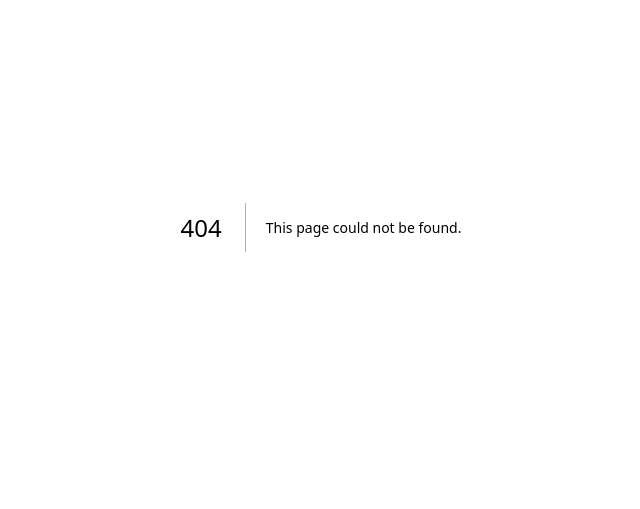
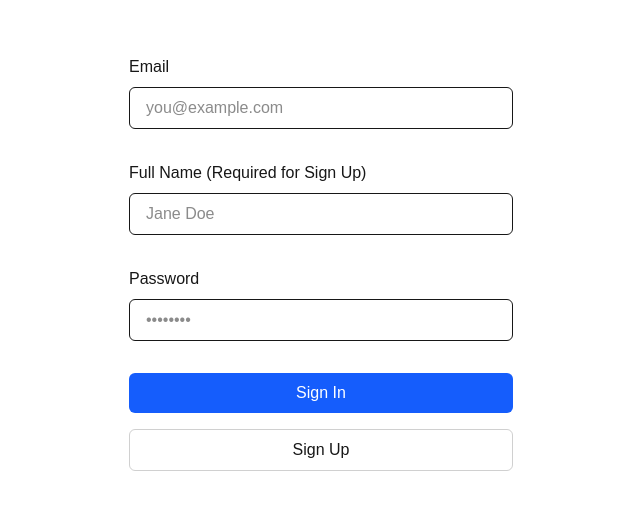
Before and after one commit to xy-real02/skill-swap, a Next.js app: page /login in a window 1280 px wide. Before the commit this address had no page. Shown: the part 173-682 px from the top of the page, without its empty margins (319-959 px from the left). Built offline with nearby package versions, Linux system fonts and the light colour scheme.

Commit message:
feat: add initial auth files

```diff
--- /dev/null
+++ b/src/app/(auth)/login/actions.ts
@@ -0,0 +1,47 @@
+// src/app/login/actions.ts
+'use server'
+
+import { revalidatePath } from 'next/cache'
+import { redirect } from 'next/navigation'
+import { createClient } from '@/lib/supabase/server'
+
+export async function login(formData: FormData) {
+  // Add 'await' here
+  const supabase = await createClient()
+  const data = {
+    email: formData.get('email') as string,
+    password: formData.get('password') as string,
+  }
+
+  const { error } = await supabase.auth.signInWithPassword(data)
+
+  if (error) {
+    redirect('/login?message=Could not authenticate user')
+  }
+
+  revalidatePath('/', 'layout')
+  redirect('/dashboard')
+}
+
+export async function signup(formData: FormData) {
+  // Add 'await' here
+  const supabase = await createClient()
+  const data = {
+    email: formData.get('email') as string,
+    password: formData.get('password') as string,
+    options: {
+      data: {
+        full_name: formData.get('full_name') as string,
+      }
+    }
+  }
+
+  const { error } = await supabase.auth.signUp(data)
+
+  if (error) {
+    redirect('/login?message=Could not sign up user')
+  }
+
+  revalidatePath('/', 'layout')
+  redirect('/dashboard')
+}
--- /dev/null
+++ b/src/app/(auth)/login/page.tsx
@@ -0,0 +1,63 @@
+// src/app/login/page.tsx
+import { login, signup } from './actions'
+
+export default function LoginPage({
+  searchParams,
+}: {
+  searchParams: { message: string }
+}) {
+  return (
+    <div className="flex-1 flex flex-col w-full px-8 sm:max-w-md justify-center gap-2 mx-auto mt-20">
+      <form className="animate-in flex-1 flex flex-col w-full justify-center gap-2 text-foreground">
+        <label className="text-md" htmlFor="email">
+          Email
+        </label>
+        <input
+          className="rounded-md px-4 py-2 bg-inherit border mb-6"
+          name="email"
+          placeholder="you@example.com"
+          required
+        />
+
+        <label className="text-md" htmlFor="full_name">
+          Full Name (Required for Sign Up)
+        </label>
+        <input
+          className="rounded-md px-4 py-2 bg-inherit border mb-6"
+          name="full_name"
+          placeholder="Jane Doe"
+        />
+
+        <label className="text-md" htmlFor="password">
+          Password
+        </label>
+        <input
+          className="rounded-md px-4 py-2 bg-inherit border mb-6"
+          type="password"
+          name="password"
+          placeholder="••••••••"
+          required
+        />
+
+        <button
+          formAction={login}
+          className="bg-blue-600 text-white rounded-md px-4 py-2 mb-2 hover:bg-blue-700 transition"
+        >
+          Sign In
+        </button>
+        <button
+          formAction={signup}
+          className="border border-foreground/20 rounded-md px-4 py-2 mb-2 hover:bg-slate-100 transition"
+        >
+          Sign Up
+        </button>
+
+        {searchParams?.message && (
+          <p className="mt-4 p-4 bg-red-100 text-red-700 text-center rounded-md">
+            {searchParams.message}
+          </p>
+        )}
+      </form>
+    </div>
+  )
+}
--- a/src/app/layout.tsx
+++ b/src/app/layout.tsx
@@ -13,9 +13,9 @@ const geistMono = Geist_Mono({
 });
 
 export const metadata: Metadata = {
-  title: "Create Next App",
-  description: "Generated by create next app",
-};
+  title: 'SkillSwap | Community Exchange',
+  description: 'Trade skills and services locally without money.',
+}
 
 export default function RootLayout({
   children,
--- /dev/null
+++ b/src/lib/supabase/client.ts
@@ -0,0 +1,8 @@
+import { createBrowserClient } from '@supabase/ssr'
+
+export function createClient() {
+  return createBrowserClient(
+    process.env.NEXT_PUBLIC_SUPABASE_URL!,
+    process.env.NEXT_PUBLIC_SUPABASE_ANON_KEY!
+  )
+}
--- /dev/null
+++ b/src/lib/supabase/server.ts
@@ -0,0 +1,26 @@
+// src/lib/supabase/server.ts
+import { createServerClient, type CookieOptions } from '@supabase/ssr'
+import { cookies } from 'next/headers'
+
+export async function createClient() {
+  // Await the cookies() function for Next.js 15+
+  const cookieStore = await cookies()
+
+  return createServerClient(
+    process.env.NEXT_PUBLIC_SUPABASE_URL!,
+    process.env.NEXT_PUBLIC_SUPABASE_ANON_KEY!,
+    {
+      cookies: {
+        get(name: string) {
+          return cookieStore.get(name)?.value
+        },
+        set(name: string, value: string, options: CookieOptions) {
+          try { cookieStore.set({ name, value, ...options }) } catch (error) {}
+        },
+        remove(name: string, options: CookieOptions) {
+          try { cookieStore.set({ name, value: '', ...options }) } catch (error) {}
+        },
+      },
+    }
+  )
+}
--- /dev/null
+++ b/src/middleware.ts
@@ -0,0 +1,62 @@
+// src/middleware.ts
+import { createServerClient, type CookieOptions } from '@supabase/ssr'
+import { NextResponse, type NextRequest } from 'next/server'
+
+export async function middleware(request: NextRequest) {
+  const response = NextResponse.next({
+    request: {
+      headers: request.headers,
+    },
+  })
+
+  const supabase = createServerClient(
+    process.env.NEXT_PUBLIC_SUPABASE_URL!,
+    process.env.NEXT_PUBLIC_SUPABASE_ANON_KEY!,
+    {
+      cookies: {
+        get(name: string) {
+          return request.cookies.get(name)?.value
+        },
+        set(name: string, value: string, options: CookieOptions) {
+          request.cookies.set({ name, value, ...options })
+          response.cookies.set({ name, value, ...options })
+        },
+        remove(name: string, options: CookieOptions) {
+          request.cookies.set({ name, value: '', ...options })
+          response.cookies.set({ name, value: '', ...options })
+        },
+      },
+    }
+  )
+
+  // Refresh session if expired and grab the user
+  const { data: { user } } = await supabase.auth.getUser()
+
+  // Define protected routes here
+  const isProtectedRoute = request.nextUrl.pathname.startsWith('/dashboard') ||
+                           request.nextUrl.pathname.startsWith('/admin')
+
+  if (isProtectedRoute && !user) {
+    return NextResponse.redirect(new URL('/login', request.url))
+  }
+
+  // Optional: Redirect logged-in users away from the login page
+  if (user && request.nextUrl.pathname === '/login') {
+    return NextResponse.redirect(new URL('/dashboard', request.url))
+  }
+
+  return response
+}
+
+export const config = {
+  matcher: [
+    /*
+     * Match all request paths except for the ones starting with:
+     * - _next/static (static files)
+     * - _next/image (image optimization files)
+     * - favicon.ico (favicon file)
+     * Feel free to modify this pattern to include more paths.
+     */
+    '/((?!_next/static|_next/image|favicon.ico|.*\\.(?:svg|png|jpg|jpeg|gif|webp)$).*)',
+  ],
+}
```
